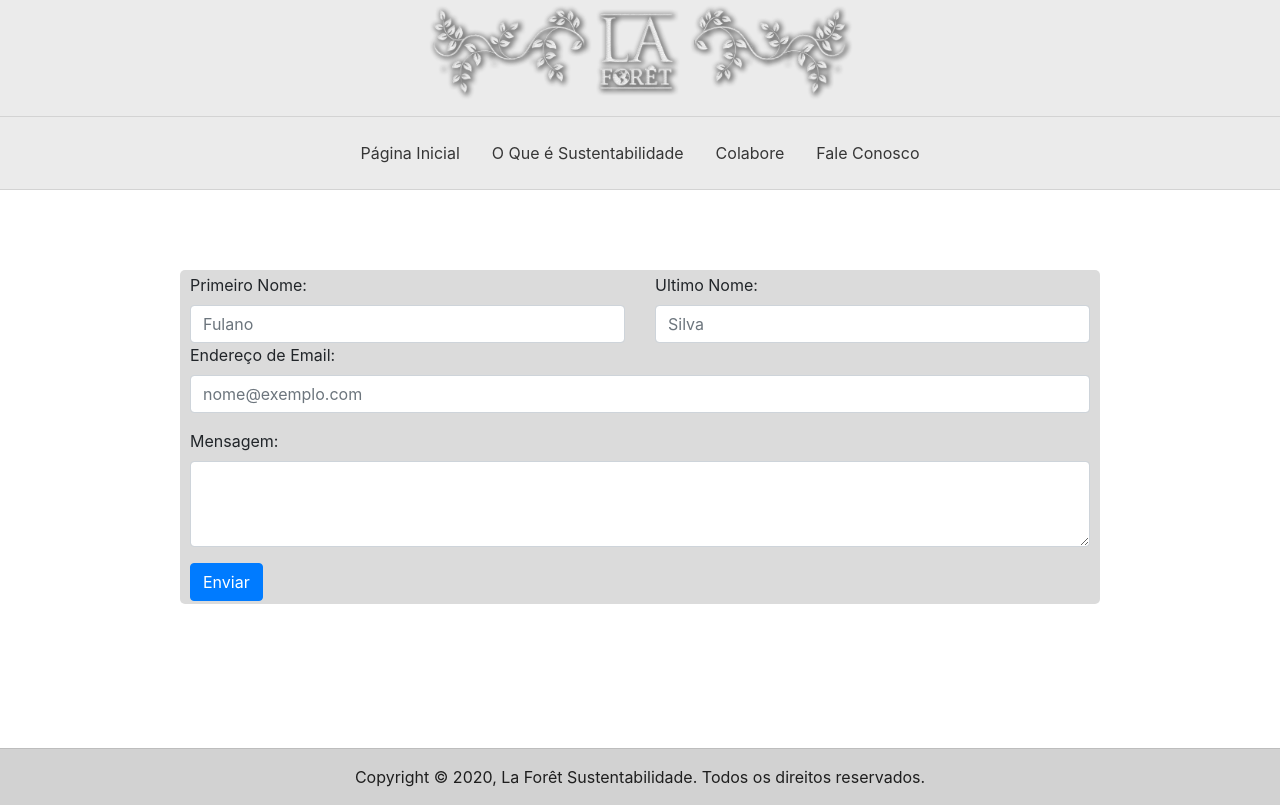
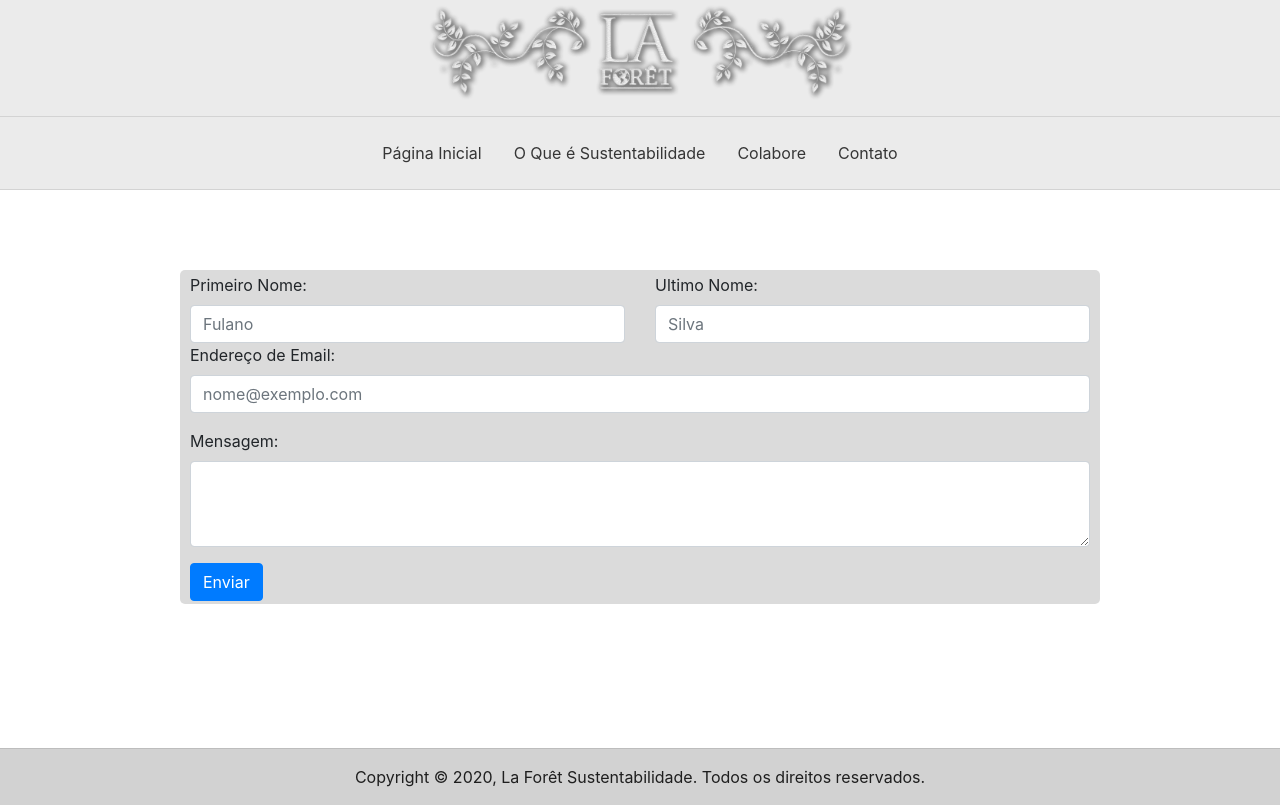
Before and after one commit to FelipeMars/Site_LaForet, a plain HTML site: page La Foret Sustentabilidade/paginas/contato.html in a window 1280 px wide. Drawn offline with Linux system fonts and the light colour scheme.

Commit message:
Update contato.html

```diff
--- a/La Foret Sustentabilidade/paginas/contato.html
+++ b/La Foret Sustentabilidade/paginas/contato.html
@@ -25,7 +25,7 @@
 					<a id="menu" class="nav-link" href="../paginas/colabore.html">Colabore</a>
 				</li>
 				<li class="nav-item">
-					<a id="menu" class="nav-link" href="../paginas/contato.html">Fale Conosco</a>
+					<a id="menu" class="nav-link" href="../paginas/contato.html">Contato</a>
 				</li>
 			</ul>
 		</main>
```
